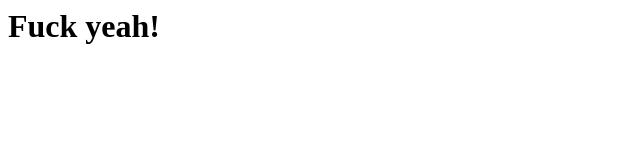
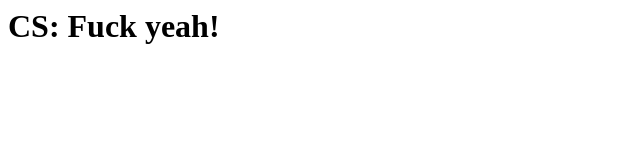
Before and after one commit to logangilmour/PlaySpaces, a plain HTML site: page web/public/index.html in a window 1280 px wide. Shown: the whole page, without its empty margins (0-640 px from the left). Drawn offline with Linux system fonts and the light colour scheme.

Commit message:
Lookit me I'm learnig a git.

```diff
--- a/web/public/index.html
+++ b/web/public/index.html
@@ -5,6 +5,6 @@
 		</title>
 	</head>
 	<body>
-		<h1> Fuck yeah!</h1>
+		<h1> CS: Fuck yeah!</h1>
 	</body>
 </html>
```
